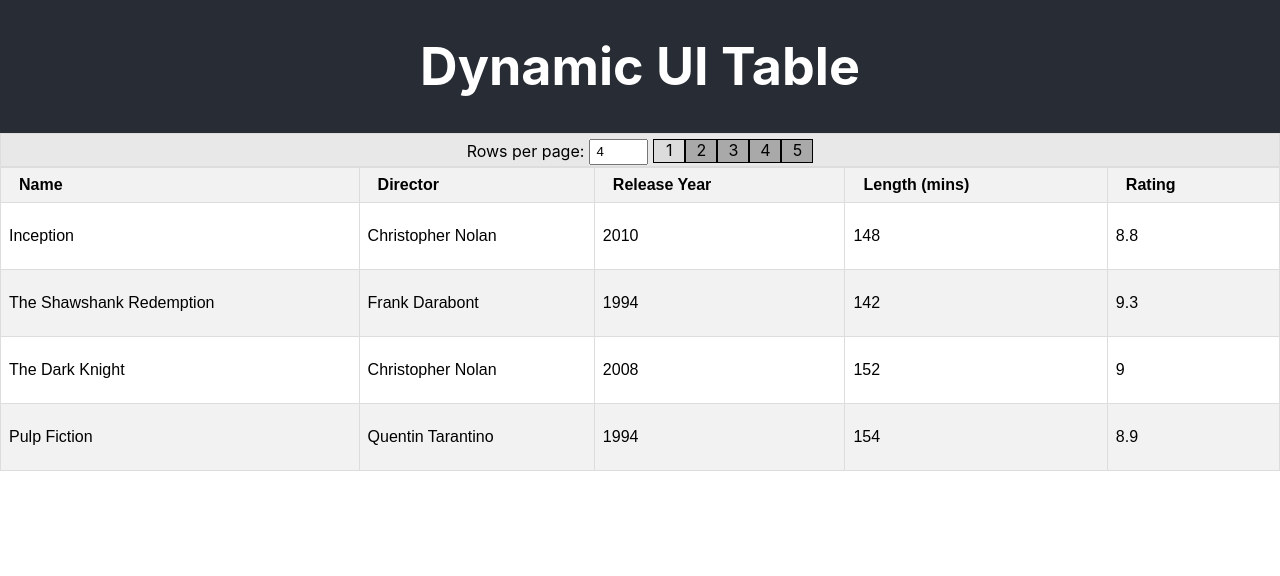
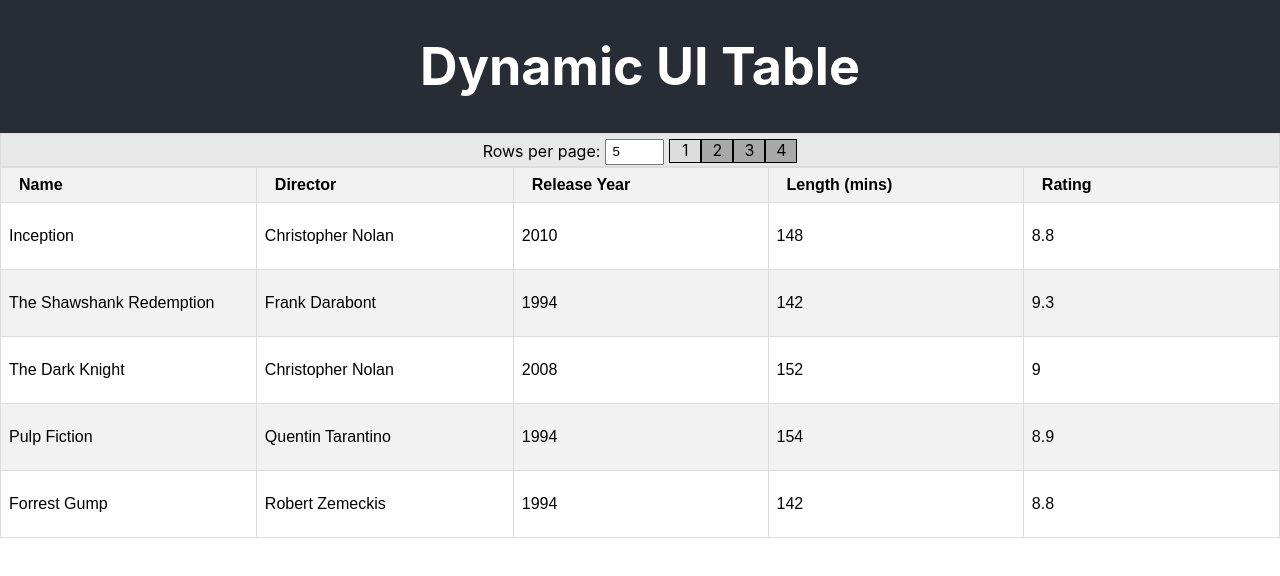
Before and after one commit to alc080341/dynamic-ui-table, a React (Create React App) app: page / in a window 1280 px wide. Shown: the top 576 px of the page. Built offline with nearby package versions, Linux system fonts and the light colour scheme.

Commit message:
1.0.0: finish pagination

```diff
--- a/src/App.js
+++ b/src/App.js
@@ -212,7 +212,7 @@ class App extends React.Component {
     };
   }
 
-  // ### PASS AS PROPS INTO COMPONENT
+  // ### PASS DATA AS PROPS INTO COMPONENT
   render() {
     return (
       <div className="App">
--- a/src/components/DynamicUITable/dynamic-ui-table.css
+++ b/src/components/DynamicUITable/dynamic-ui-table.css
@@ -1,8 +1,7 @@
 
-.App {
-overflow: scroll;
+.body {
+  overflow: scroll;
 }
-
 
 .App-header {
   background-color: #282c34;
@@ -22,6 +21,7 @@ table {
   border-collapse: collapse;
   border-spacing: 0;
   font-family: Arial, sans-serif;
+  table-layout: auto; /* Distribute column widths evenly */
 }
 
 /* Styles for table header */
@@ -49,8 +49,12 @@ th span {
 td {
   border: 1px solid #ddd;
   padding: 8px;
+  width: 250px;
 }
+td span {
+   word-wrap: break-word; /* Allow text to wrap onto the next line */
 
+}
 /* Alternate row background color */
 tr:nth-child(even) {
   background-color: #f2f2f2;
@@ -60,6 +64,7 @@ tr:nth-child(even) {
 tr:hover {
   background-color: #ddd;
 }
+
 
 /* Pagination */
 .pagination {
--- a/src/components/DynamicUITable/index.js
+++ b/src/components/DynamicUITable/index.js
@@ -6,47 +6,32 @@ export default function DynamicUITable(props) {
   const [headers, updateHeaders] = useState(props.headers || []);
   const [data, updateData] = useState(props.data || []);
   const [isDraggingOver, setIsDraggingOver] = useState(false);
+
+  // ### DEFAULT SORT STATE
   const [sortCol, setSortColIndex] = useState({
     colIndex: -1,
     sortOrder: "asc",
   });
 
-  // ### PAGINATION STATE
-  const [noOfRowsPerPage, setNoOfRowsPerPage] = useState(4);
-  const [currentPage, setCurrentPage] = useState(1);
-  const [totalPages, setTotalPages] = useState(()=>
-  {
-    let noOfPages = 0;
-    let remaining = data.length % noOfRowsPerPage;
-    if(remaining)
-    {
-      noOfPages += 1;
-    }
-    noOfPages += data.length / noOfRowsPerPage;
-    return noOfPages;
-  })
-
-  const [pagedData, setPagedData] = useState(() => {
-    let pagedData = [];
-    for (let i = 1; i < data.length; i+=noOfRowsPerPage)
-    {
-      if(i === currentPage)
-      {
-        let startOfRecord = i-1;
-        let endOfRecord = startOfRecord + noOfRowsPerPage;
-        pagedData = data.slice(startOfRecord, endOfRecord);
-        break;
-      }
-    }
-    return pagedData;
+  // ### DEFAULT PAGINATION STATE
+  const [paginationState, setPaginationState] = useState({
+    currentPage: 1,
+    noOfRowsPerPage: 5,
+    noOfPages: 0,
+    pagedData: [],
   });
-
+  useEffect(() => {
+    let currentRowsPerPage = paginationState.noOfRowsPerPage ? paginationState.noOfRowsPerPage : 5;
+    onSetPaginationState(1, currentRowsPerPage);
+  }, [data]);
 
   // ### SORT FUNCTIONS
   const sortColumn = (index) => {
     if (headers) {
       const accessor = headers[index].accessor;
       let newCurrentSortCol = sortCol;
+
+      // ### SET INDEX (COLUMN) OF NEW SORT ORDER / AS WELL AS DIRECTION ASC/DESC
       if (newCurrentSortCol.colIndex !== index) {
         newCurrentSortCol.colIndex = index;
         newCurrentSortCol.sortOrder = "desc";
@@ -60,7 +45,9 @@ export default function DynamicUITable(props) {
         });
       }
 
-      let newData = data.sort((a, b) => {
+      // ### SORT THE DATA ON THE COLUMN
+      let newData = [...data];
+      newData = newData.sort((a, b) => {
         let sortVal = 0;
         if (a[accessor] < b[accessor]) {
           sortVal = -1;
@@ -101,45 +88,48 @@ export default function DynamicUITable(props) {
     setIsDraggingOver(false);
   };
 
-
   // ### PAGED DATA FUNCTIONS
-  const onSetNoOfRowsPerPage = (val) => {
-    setNoOfRowsPerPage(val);
-  };
-
-  const onSetNewCurrentPage = (val) => {
-    setCurrentPage(val);
+  const onSetPaginationState = (currentPage, noOfRowsPerPage) => {
+    let pagedData = [];
+    let newCurrentPage = currentPage
+      ? currentPage
+      : paginationState.currentPage;
+    let newNoOfRowsPerPage = noOfRowsPerPage
+      ? noOfRowsPerPage
+      : paginationState.noOfRowsPerPage;
+    newNoOfRowsPerPage = parseInt(newNoOfRowsPerPage);
+    let newNoOfPages = 0;
+    for (let i = 1; i < data.length; i += newNoOfRowsPerPage) {
+      newNoOfPages++;
+      if (newNoOfPages === newCurrentPage) {
+        let startOfRecord = i - 1;
+        let endOfRecord = startOfRecord + newNoOfRowsPerPage;
+        pagedData = data.slice(startOfRecord, endOfRecord);
+      }
     }
 
-  const onSetPagedData = () => {
-    let pagedData = [];
-    for (let i = 1; i < data.length; i+=noOfRowsPerPage)
-    {
-      if(i === currentPage)
-      {
-        let startOfRecord = i-1;
-        let endOfRecord = startOfRecord + noOfRowsPerPage;
-        pagedData = data.slice(startOfRecord, endOfRecord);
-        break;
-      }
-    }
-    setPagedData(pagedData);
-  }
+    let newPaginationState = {
+      currentPage: newCurrentPage,
+      noOfPages: newNoOfPages,
+      noOfRowsPerPage: newNoOfRowsPerPage,
+      pagedData: pagedData,
+    };
+    setPaginationState(newPaginationState);
+  };
 
   // ### RENDER TABLE TO UI
   return (
     <>
       <Pagination
-      currentPage = {currentPage}
-      noOfRowsPerPage = {noOfRowsPerPage}
-      totalPages = {totalPages}
-      onSetNoOfRowsPerPage = {onSetNoOfRowsPerPage}
-      onSetNewCurrentPage = {onSetNewCurrentPage}
+        currentPage={paginationState.currentPage}
+        noOfRowsPerPage={paginationState.noOfRowsPerPage}
+        noOfPages={paginationState.noOfPages}
+        onSetPaginationState={onSetPaginationState}
       />
       <div className="dynamic-ui-table-outer">
         <CreateTable
           headers={headers}
-        data={pagedData}
+          data={paginationState.pagedData}
           onDragStart={onDragStart}
           onDragOver={onDragOver}
           onDragDrop={onDragDrop}
@@ -180,11 +170,14 @@ function CreateTable(props) {
             {headers.map((hdr) => {
               let sortArrow = "";
               if (sortCol.colIndex === hdr.index) {
-                const arrowType = sortCol.sortOrder === "asc" ? `&#x2191` : `&#x2193`;
-                const res = new DOMParser().parseFromString(arrowType, 'text/html').body.textContent;
+                const arrowType =
+                  sortCol.sortOrder === "asc" ? `&#x2191` : `&#x2193`;
+                const res = new DOMParser().parseFromString(
+                  arrowType,
+                  "text/html"
+                ).body.textContent;
                 sortArrow = res;
-              } else
-              {
+              } else {
                 sortArrow = "";
               }
               return (
@@ -203,9 +196,7 @@ function CreateTable(props) {
                   >
                     <strong>{hdr.title}</strong>
                   </span>
-                  <span>
-                    {sortArrow}
-                  </span>
+                  <span>{sortArrow}</span>
                 </th>
               );
             })}
@@ -235,28 +226,50 @@ function CreateTable(props) {
   );
 }
 
-function Pagination(props)
-{
-  let noRomsInputRef = useRef();
+function Pagination(props) {
   let btns = [];
 
-  const onSetNoOfRowsPerPage = () => {
-    props.onSetNoOfRowsPerPage(noRomsInputRef.value);
+  const onSetPage = (currentPage) => {
+    props.onSetPaginationState(currentPage);
   };
 
-  const onSetNewCurrentPage = (newpage) => {
-    props.onSetNewCurrentPage(newpage);
+  const onSetRows = (event) => {
+    if (
+      !isNaN(event.target.value) &&
+      event.target.value !== "" &&
+      event.target.value > 0
+    ) {
+      props.onSetPaginationState(1, event.target.value);
+    }
   };
 
   // ### CHECK NO OF PAGES / ADD BUTTONS / ALSO ADD ACTIVE PAGE NUMBER
-  if (props.totalPages > 1) {
-    for (let i = 1; i < props.totalPages + 1; i++) {
-      if(props.currentPage === parseInt(i)) btns.push(<span key={i} onClick={() => {
-        onSetNewCurrentPage(i)
-      }} className="page-no-btn active">{i}</span>);
-      else btns.push(<span  key={i} onClick={() => {
-        onSetNewCurrentPage(i)
-      }} className="page-no-btn">{i}</span>);
+  if (props.noOfPages > 1) {
+    for (let i = 1; i < props.noOfPages + 1; i++) {
+      if (props.currentPage === parseInt(i))
+        btns.push(
+          <span
+            key={i}
+            onClick={() => {
+              onSetPage(i);
+            }}
+            className="page-no-btn active"
+          >
+            {i}
+          </span>
+        );
+      else
+        btns.push(
+          <span
+            key={i}
+            onClick={() => {
+              onSetPage(i);
+            }}
+            className="page-no-btn"
+          >
+            {i}
+          </span>
+        );
     }
   }
 
@@ -270,8 +283,7 @@ function Pagination(props)
             type="number"
             min="1"
             defaultValue={props.noOfRowsPerPage}
-            ref={(input)=>noRomsInputRef = input}
-            onChange={onSetNoOfRowsPerPage}
+            onChange={onSetRows}
           />
         </span>
         <span>{btns}</span>
@@ -279,14 +291,3 @@ function Pagination(props)
     </>
   );
 }
-
-
- /*
-    <input key="page-input"
-        type="number"
-        min="1"
-        ref={(input)=>this.pageLengthInput = input}
-        defaultValue={this.props.pageLength || 5}
-        onChange={this.onPageLengthChange}
-      />
-/*/
```
Lines whose indentation alone changed are shown as unchanged.
